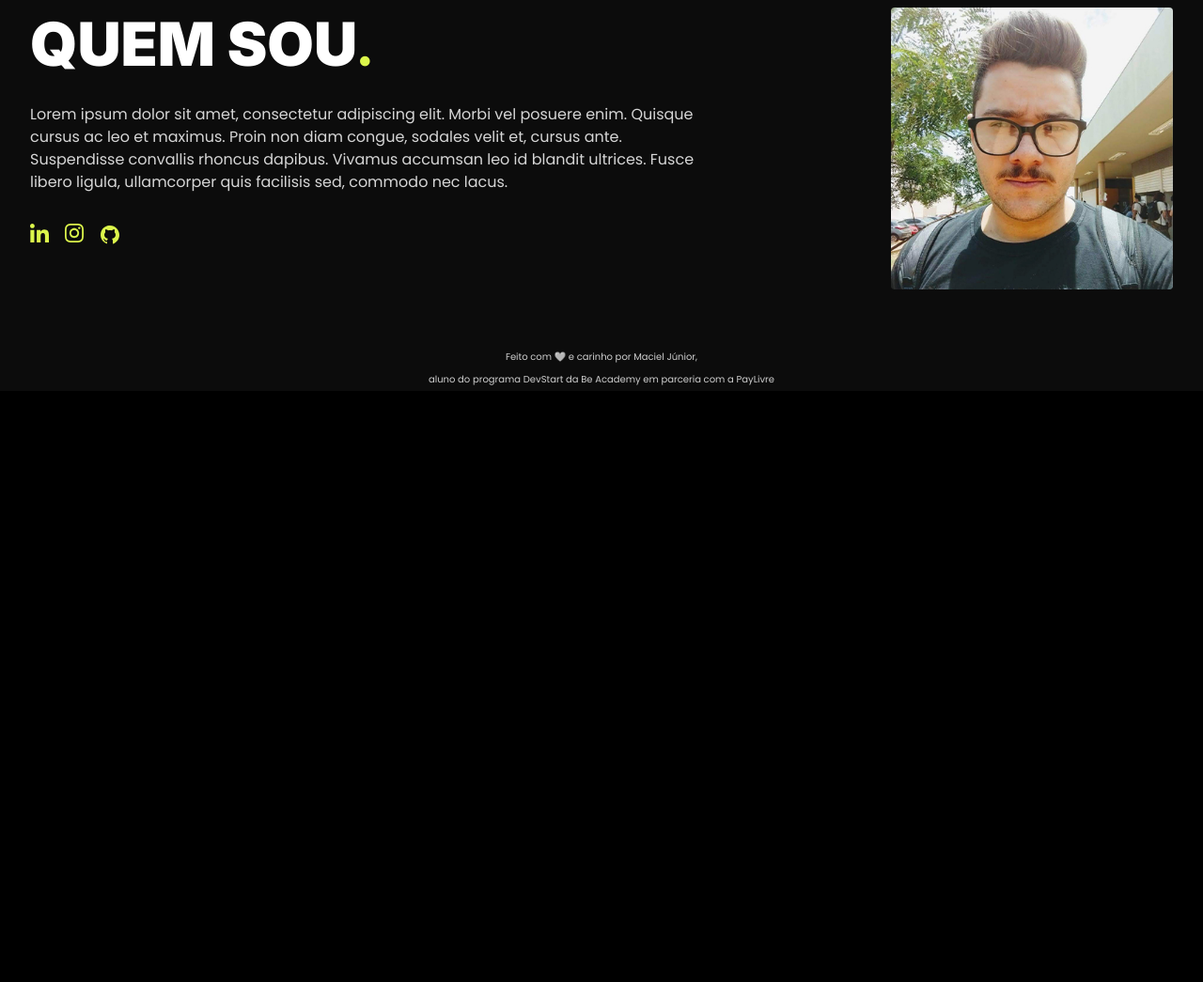
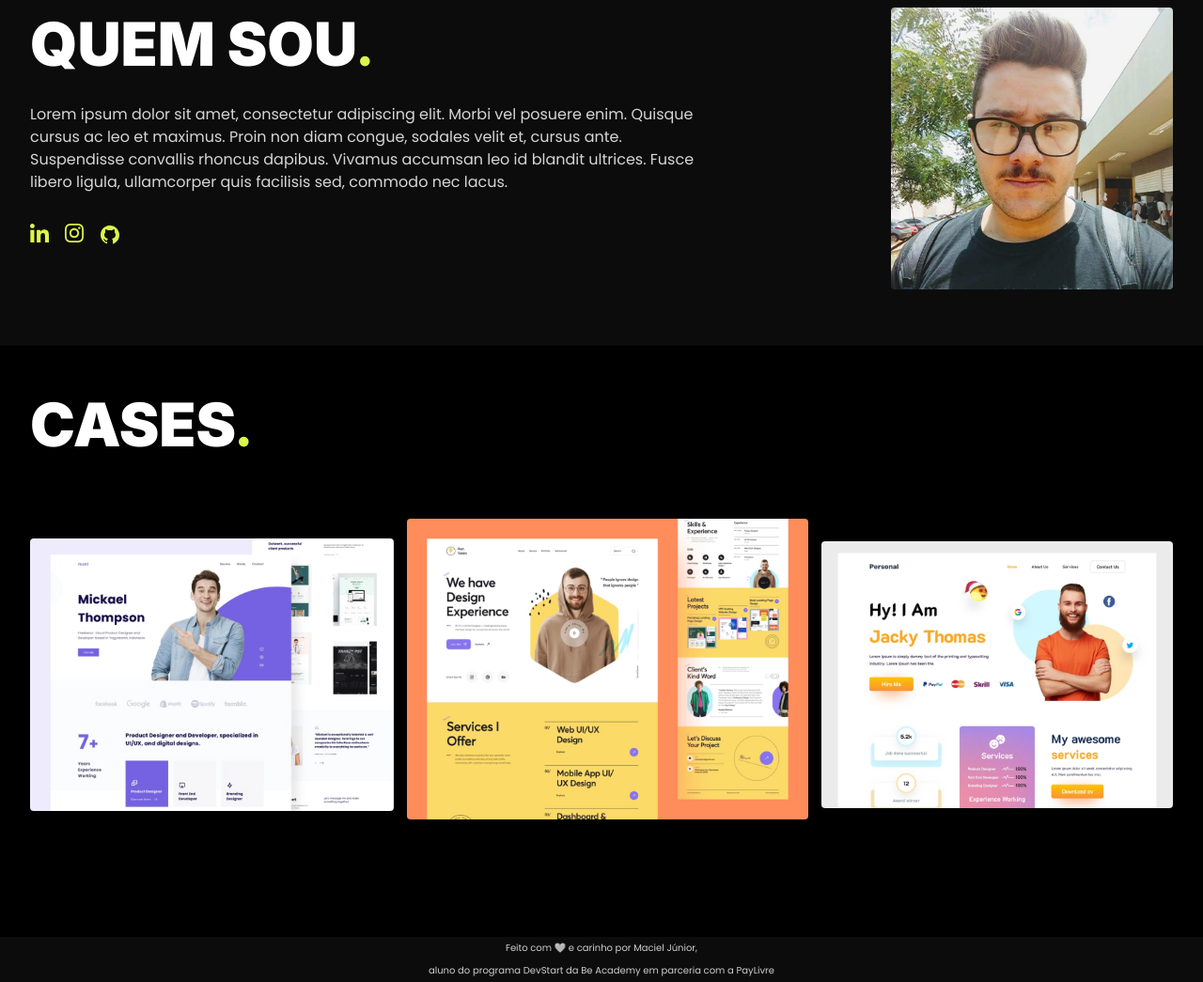
Before and after one commit to macieljuniormax/beacademy-devstart-frontend-myportfolio, a plain HTML site: page index.html in a window 1280 px wide. Shown: the part 1408-2453 px from the top of the page at 94% size. Before the commit the page ends 1824 px from the top, so only its background shows below. Drawn offline with Linux system fonts and the light colour scheme.

Commit message:
:sparkles: feat - inclusão da seção cases

```diff
--- a/assets/css/style.css
+++ b/assets/css/style.css
@@ -228,6 +228,44 @@ header .container nav .menu-social{
 }
 /* ============================================================ */
 
+/* =========================== CASES ========================== */
+/* Cases */
+.s-cases {
+  padding: 4.5rem 0;
+  margin-bottom: 8rem;
+}
+
+.s-cases .container {
+  display: flex;
+  flex-direction: column;
+}
+.s-cases .container .title-cases {
+  margin-bottom: 7.3rem;
+}
+
+.s-cases .container .cases {
+  display: flex;
+  width: 100%;
+  gap: 1.4rem;
+  justify-content: center;
+  align-items: center;
+}
+
+.s-cases .container .cases .case:nth-child(2) {
+  margin-top: -1.2rem;
+}
+
+.s-cases .container .cases img {
+  border-radius: 0.4rem;
+  cursor: pointer;
+  transition: all 0.2s;
+}
+
+.s-cases .container .cases img:hover {
+  transform: translateY(-2%);
+}
+/* ============================================================ */
+
 /* ========================== FOOTER ========================== */
 footer{
   background-color: var(--black-color-medium);
--- a/index.html
+++ b/index.html
@@ -144,6 +144,24 @@
           </div>
         </div>
       </section>
+      <section id="cases" class="s-cases">
+        <div class="container">
+          <div class="title-cases">
+            <h2>CASES<span>.</span></h2>
+          </div>
+          <div class="cases">
+            <div class="case">
+              <img src="./assets/img/case1.jpg" alt="Case 1" />
+            </div>
+            <div class="case">
+              <img src="./assets/img/case2.jpg" alt="Case 2" />
+            </div>
+            <div class="case">
+              <img src="./assets/img/case3.jpg" alt="Case 3" />
+            </div>
+          </div>
+        </div>
+      </section>
     </main>
     <footer>
       <div class="container">
```
